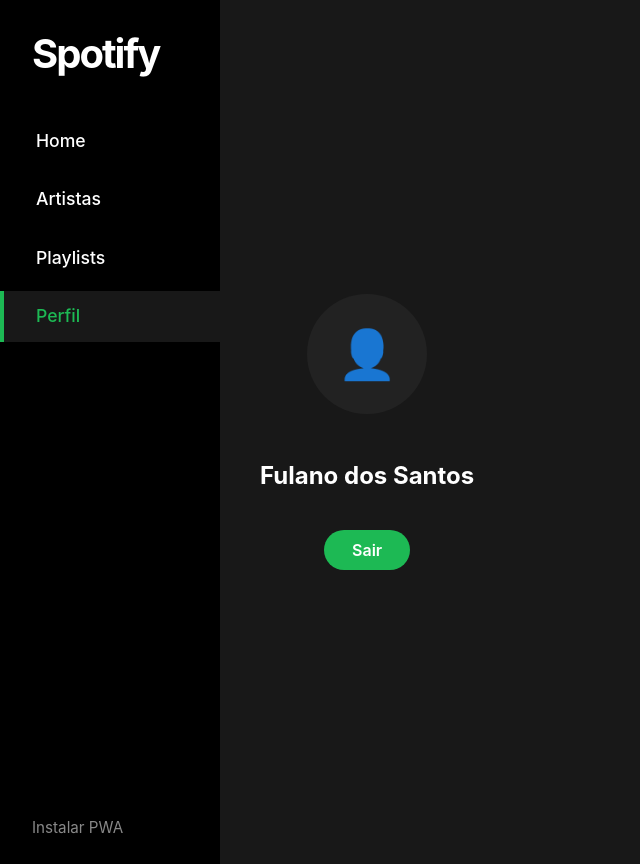
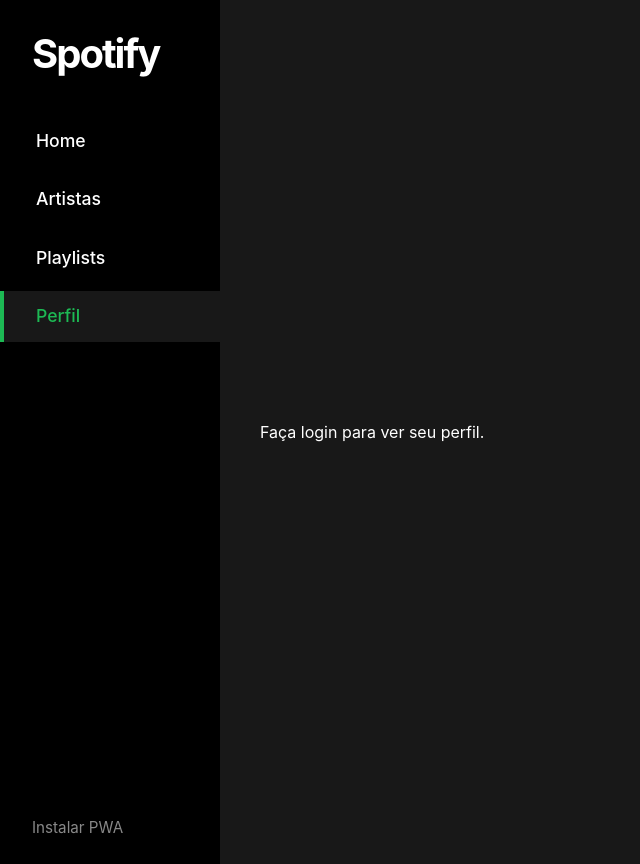
Before and after one commit to miiguelperes/MagaluFy, a React app in the folder apps/frontend/: page /profile in a window 1280 px wide. Shown: the whole page, without its empty margins (0-640 px from the left). Built offline with nearby package versions, Linux system fonts and the light colour scheme; no server answers; the HTML template or start-up script is replaced by a standard one.

Commit message:
feat(perfil): exibição de dados do usuário e integração com logout

```diff
--- a/apps/frontend/src/pages/Profile.tsx
+++ b/apps/frontend/src/pages/Profile.tsx
@@ -1,5 +1,6 @@
 import React from 'react';
 import styled from 'styled-components';
+import { useAuth } from '../contexts/AuthContext';
 
 const Container = styled.div`
   display: flex;
@@ -9,21 +10,22 @@
   height: 100vh;
 `;
 
-const Avatar = styled.div`
+const Avatar = styled.img`
   width: 120px;
   height: 120px;
   border-radius: 50%;
   background: #222;
   margin-bottom: 24px;
-  display: flex;
-  align-items: center;
-  justify-content: center;
-  font-size: 3rem;
-  color: #fff;
+  object-fit: cover;
 `;
 
 const Name = styled.h2`
   color: #fff;
+  margin-bottom: 12px;
+`;
+
+const Email = styled.p`
+  color: #ccc;
   margin-bottom: 12px;
 `;
 
@@ -43,12 +45,17 @@
 `;
 
 const Profile: React.FC = () => {
-  // Aqui será feita a chamada para a API de perfil do usuário
+  const { user, loading, logout } = useAuth();
+
+  if (loading) return <Container>Carregando...</Container>;
+  if (!user) return <Container>Faça login para ver seu perfil.</Container>;
+
   return (
     <Container>
-      <Avatar>👤</Avatar>
-      <Name>Fulano dos Santos</Name>
-      <Button>Sair</Button>
+      <Avatar src={user.images[0]?.url || ''} alt={user.display_name} />
+      <Name>{user.display_name}</Name>
+      <Email>{user.email}</Email>
+      <Button onClick={logout}>Sair</Button>
     </Container>
   );
 };
```
